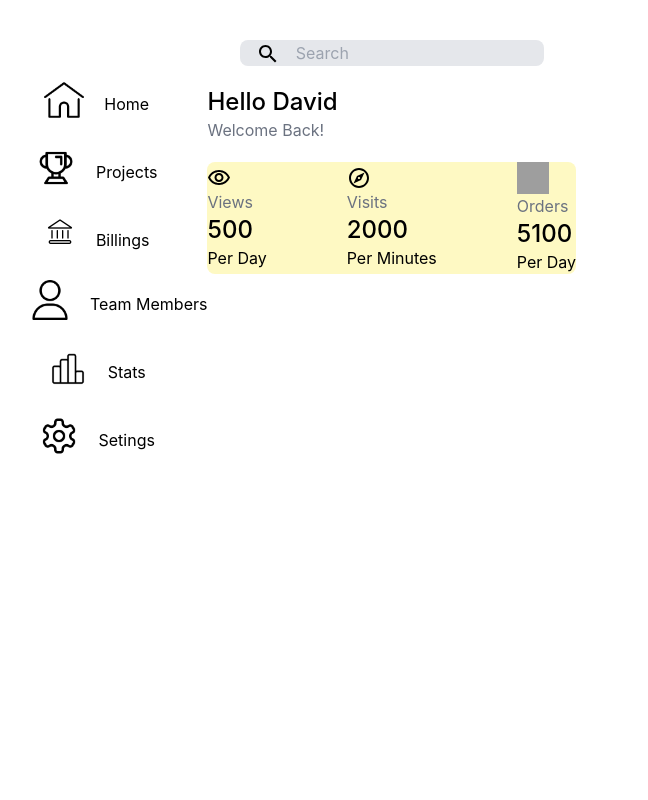
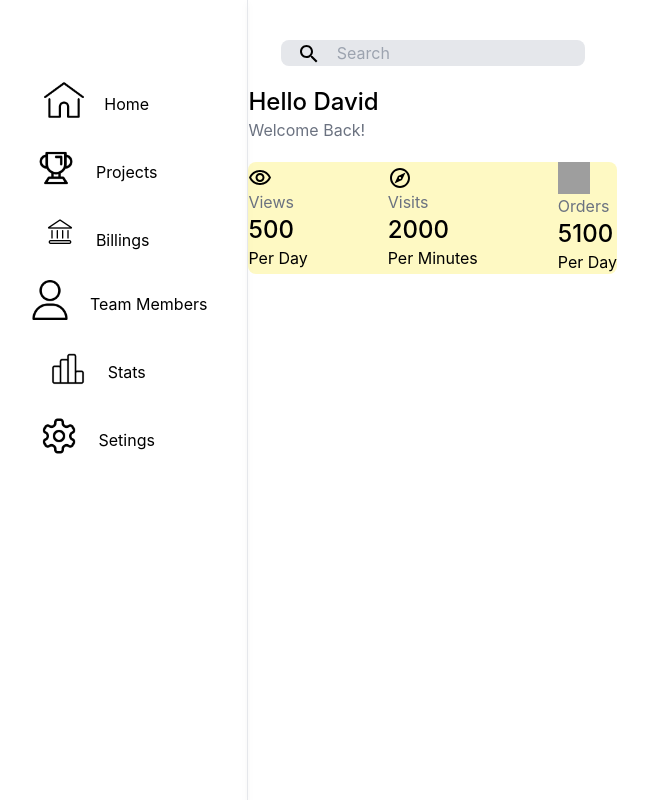
Before and after one commit to rohan9024/Dashboard, a React (Create React App) app: page / in a window 1280 px wide. Shown: the whole page, without its empty margins (14-662 px from the left). Built offline with nearby package versions, Linux system fonts and the light colour scheme; grey boxes are pictures that could not be loaded.

Commit message:
Update App.js

```diff
--- a/src/App.js
+++ b/src/App.js
@@ -5,9 +5,12 @@ import Third from './Components/Third';
 function App() {
   return (
     <div className="flex">
-      <First/>
-      <Second/>
-      <Third/>
+      <First />
+      <div className='ml-10 w-[1px] h-screen bg-gray-200 drop-shadow-md' />
+
+
+      <Second />
+      <Third />
     </div>
   );
 }
```
